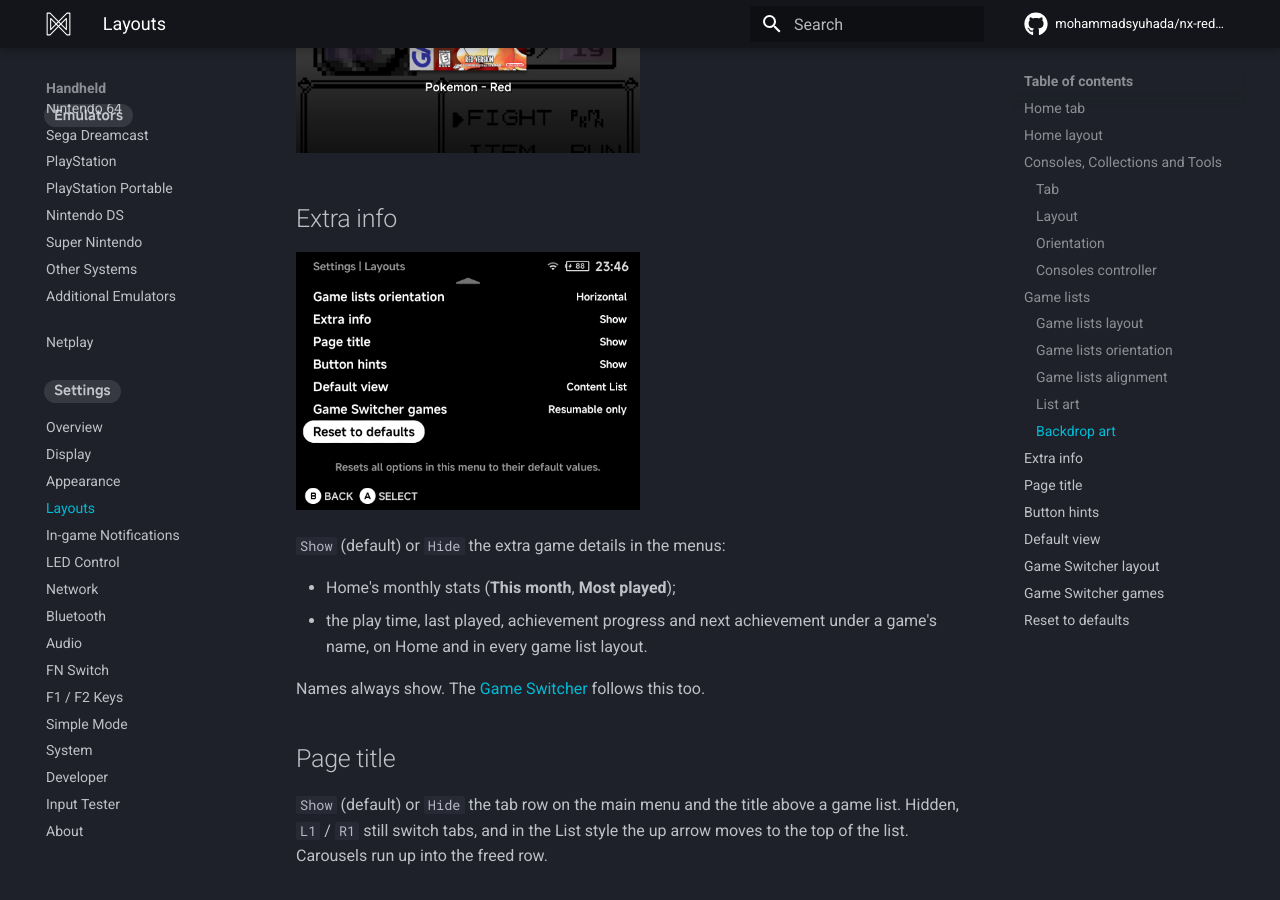
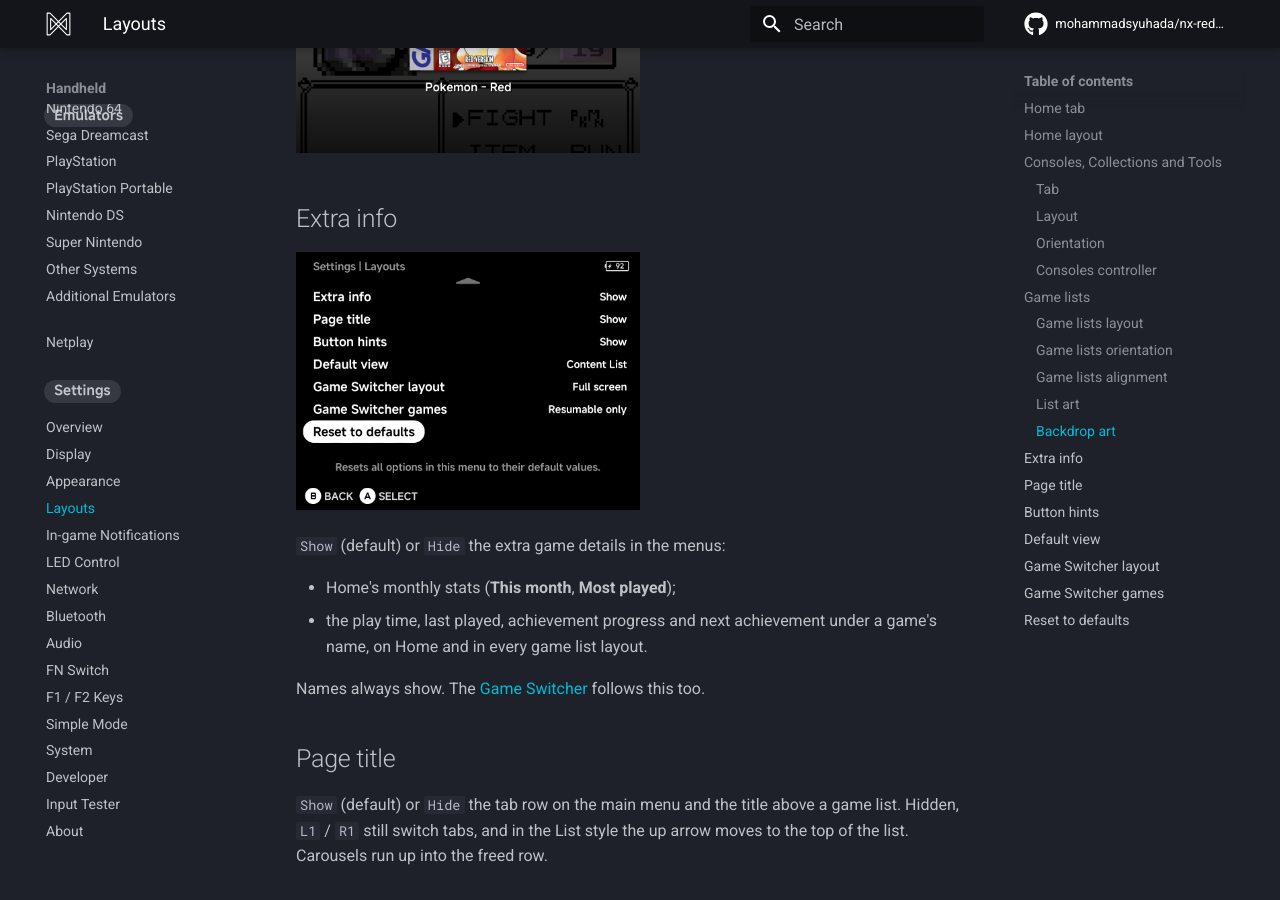
Before and after one commit to mohammadsyuhada/nx-redux-docs, an MkDocs documentation site: the page built from docs/handheld/settings/layouts.md, in a window 1280 px wide and 900 px high, scrolled down 3961 px. Built offline with MkDocs 1.6.1 and Material for MkDocs 9.7.7, drawn with Linux system fonts in a browser that asks for light colours; comment, search, counter and statistics services are not loaded.

Commit message:
docs(settings): Layouts screenshot with the Game Switcher layout row

```diff
--- a/docs/handheld/settings/layouts.md
+++ b/docs/handheld/settings/layouts.md
@@ -130,7 +130,7 @@
 
 ## Extra info
 
-![Layouts settings, the Extra info, page title, button hint, default view and Game Switcher rows](../../assets/screenshots/set-layouts-2.png)
+![Layouts settings, the Extra info, page title, button hint, default view, Game Switcher layout and Game Switcher games rows](../../assets/screenshots/set-layouts-2.png)
 
 `Show` (default) or `Hide` the extra game details in the menus:
 
```
Also changed, not shown: docs/assets/screenshots/set-layouts-2.png.
